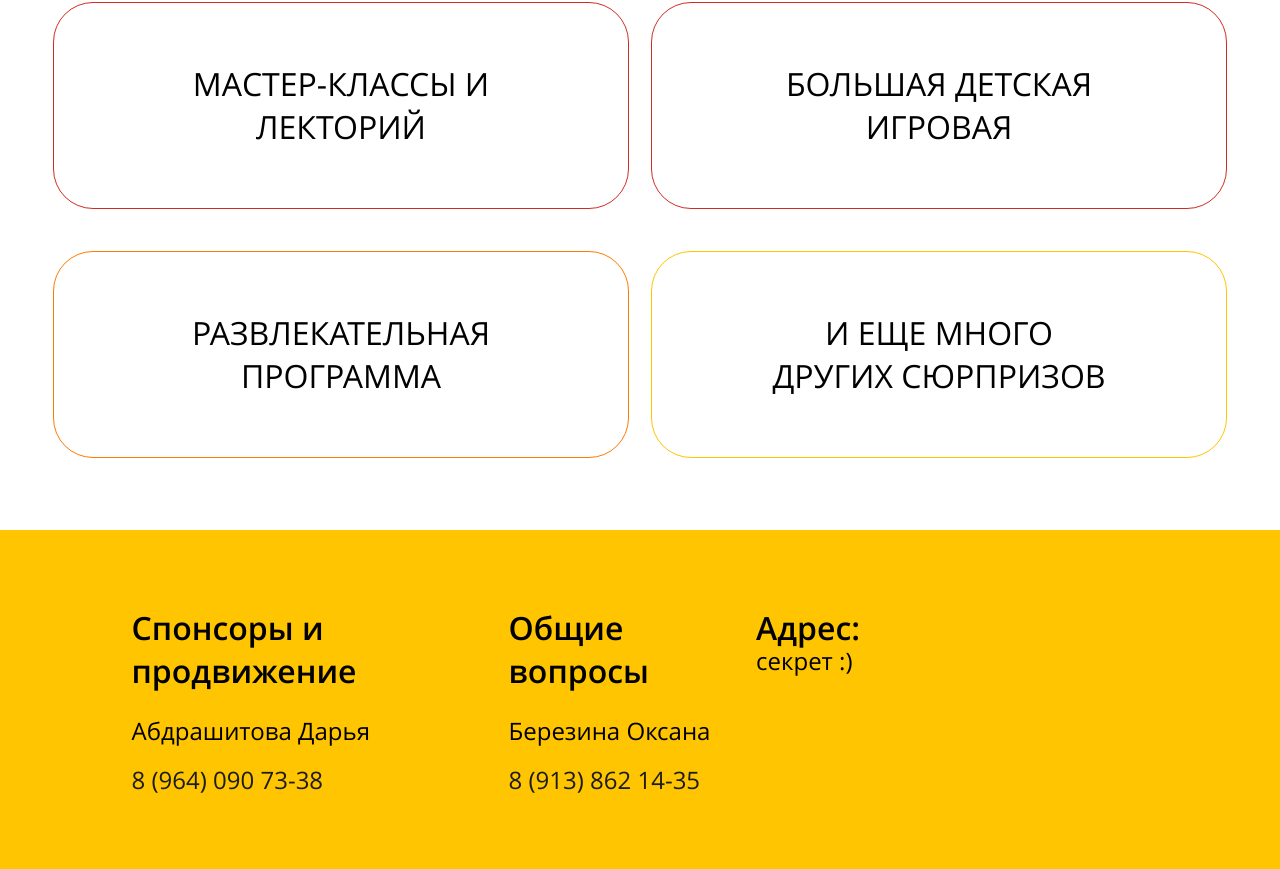
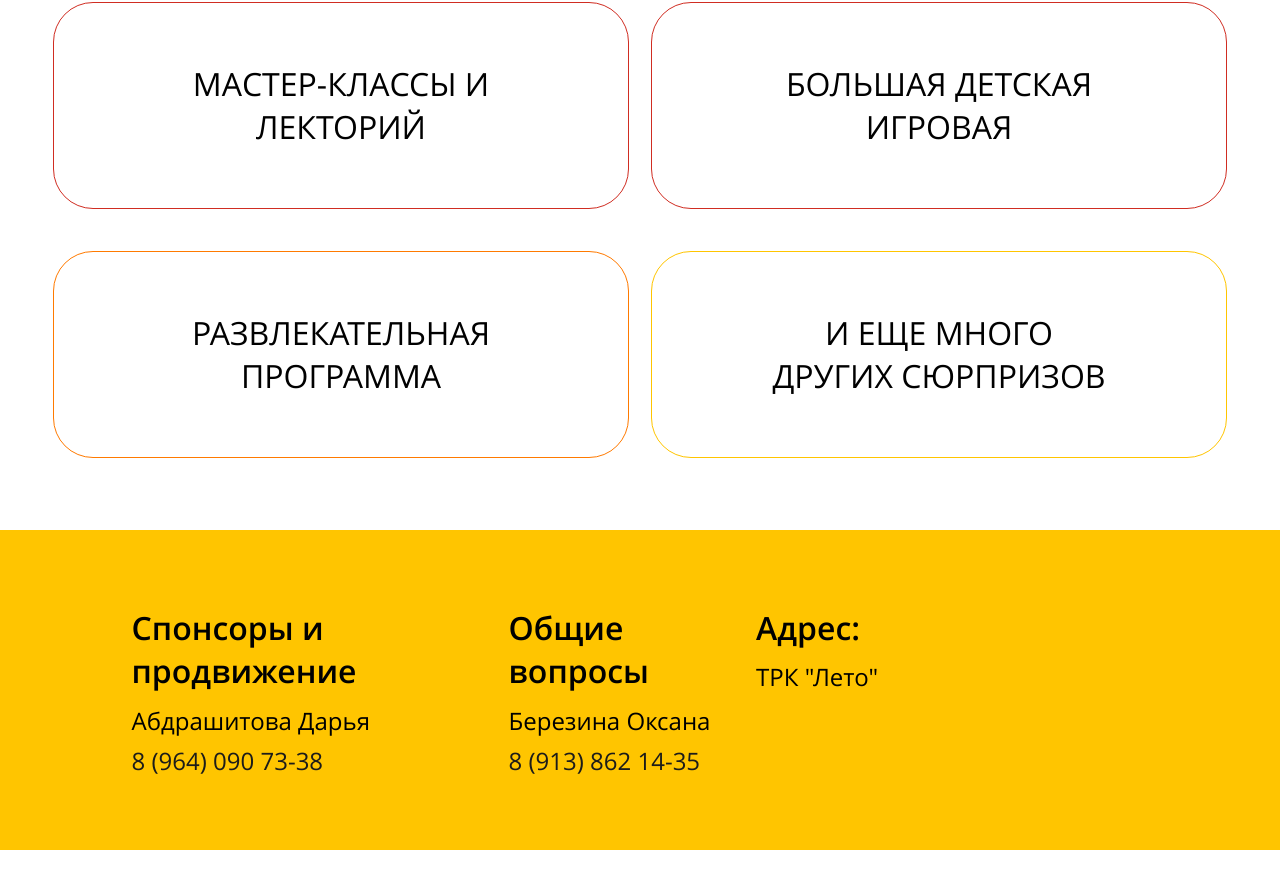
Before and after one commit to AlexBoynich/eat, a Vue app: page / in a window 1280 px wide. Shown: the part 1620-2489 px from the top of the page. Built offline with nearby package versions, Linux system fonts and the light colour scheme; what vue-yandex-metrika would draw is missing.

Commit message:
test1Changes

```diff
--- a/src/components/Footer.vue
+++ b/src/components/Footer.vue
@@ -12,7 +12,7 @@
         </div>
         <div class="adress">
           <h4>Адрес:</h4>
-          <a>cекрет :)</a>
+          <a>ТРК "Лето"</a>
         </div>
         <img src="/vkLogoMobile.png" alt="" class="vkLogoMobile"
         @click="replace('https://vk.com/festival_est')"
@@ -78,6 +78,7 @@
         color: #1C1C1A
       .director
         margin: 16px 0
+        line-height: 24px
       .post
         max-width: 210px
       @media  (max-width: 875px)
@@ -103,7 +104,7 @@
   a
     margin-top: 16px
     @media  (max-width: 875px)
-    margin-top: 0
+      margin-top: 0
   @media  (max-width: 875px)
     margin: 16px 20
 .vkLogoMobile
```
